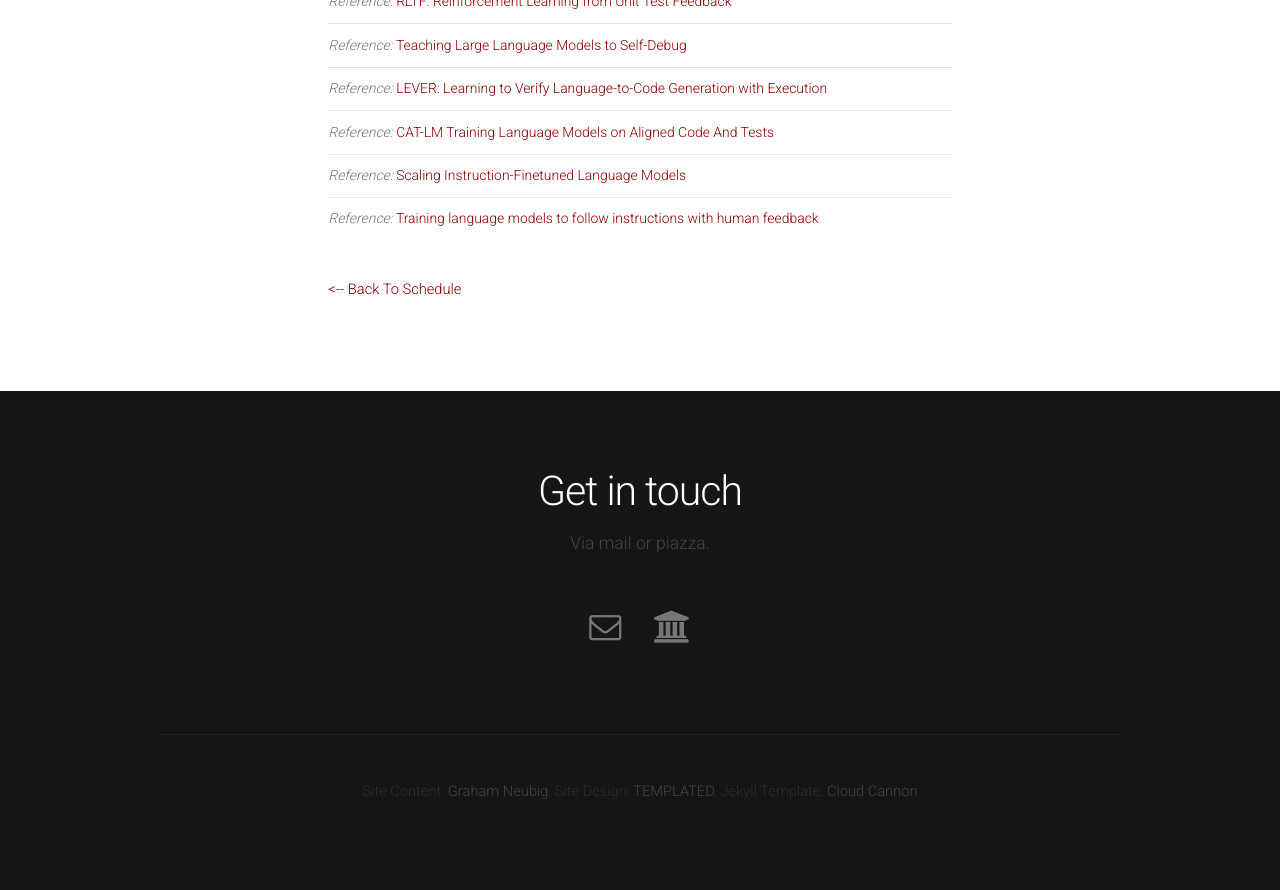
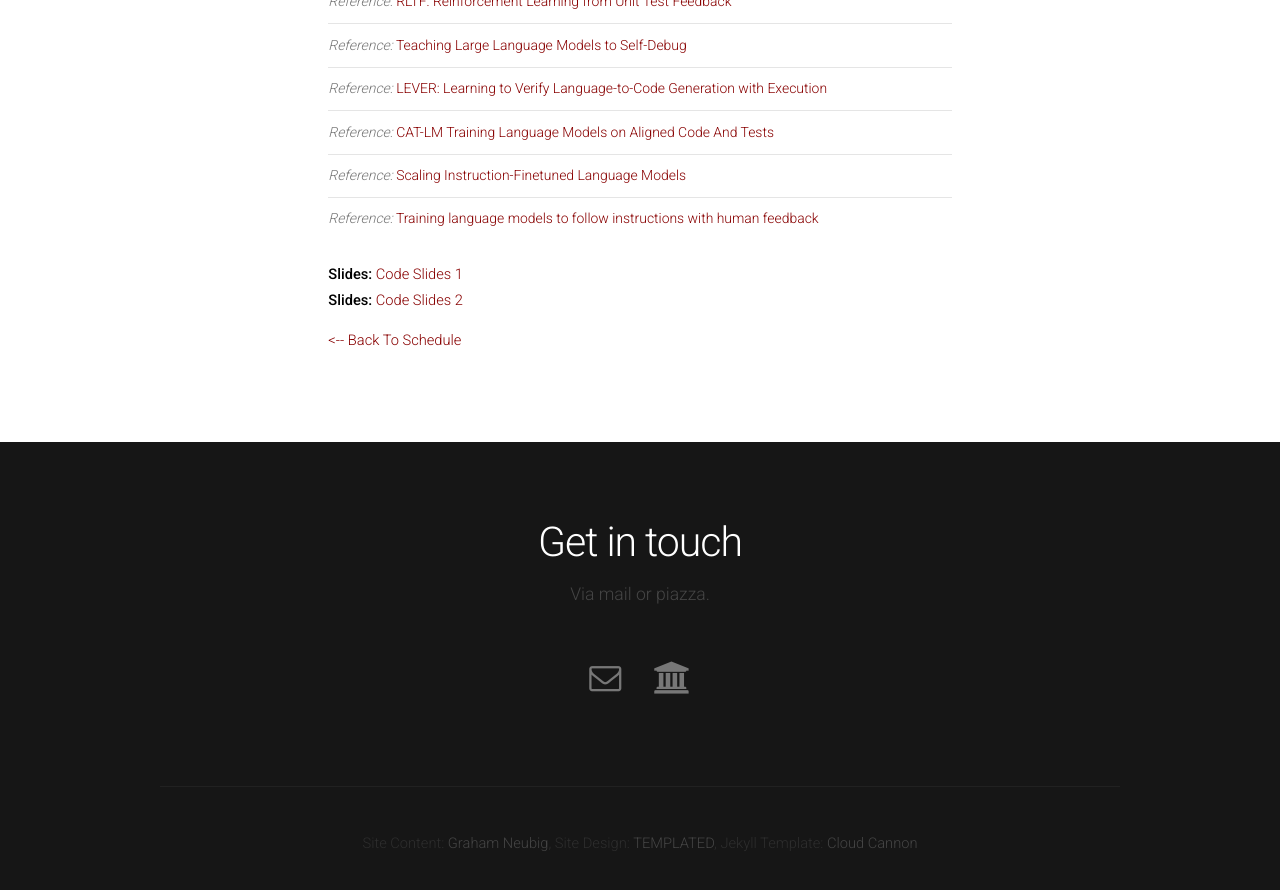
Before and after one commit to cmu-anlp/cmu-anlp.github.io, a Jekyll site: the page built from _posts/2023-11-09-code-generation.html, in a window 1280 px wide and 900 px high, scrolled down 2077 px. Shown: the top 890 px of the window. Built offline with Jekyll 4.4.1, drawn with Linux system fonts in a browser that asks for light colours; nearby versions of some CDN libraries; before the commit the page ends 2926 px from its top, so only the background shows below that.

Commit message:
add code gen slides

```diff
--- a/_posts/2023-11-09-code-generation.html
+++ b/_posts/2023-11-09-code-generation.html
@@ -49,7 +49,6 @@ categories: classes
 </ul>
 
 <p>
-<!--
-<b>Slides:</b> <a href="{{ site.baseurl }}/assets/slides/anlp-15-dialog.pdf">Dialog Slides</a> <br/>
--->
+<b>Slides:</b> <a href="{{ site.baseurl }}/assets/slides/anlp-18-code-1.pdf">Code Slides 1</a> <br/>
+<b>Slides:</b> <a href="{{ site.baseurl }}/assets/slides/anlp-18-code-2.pdf">Code Slides 2</a> <br/>
 </p>
```
Also changed, not shown: 2 other files.
